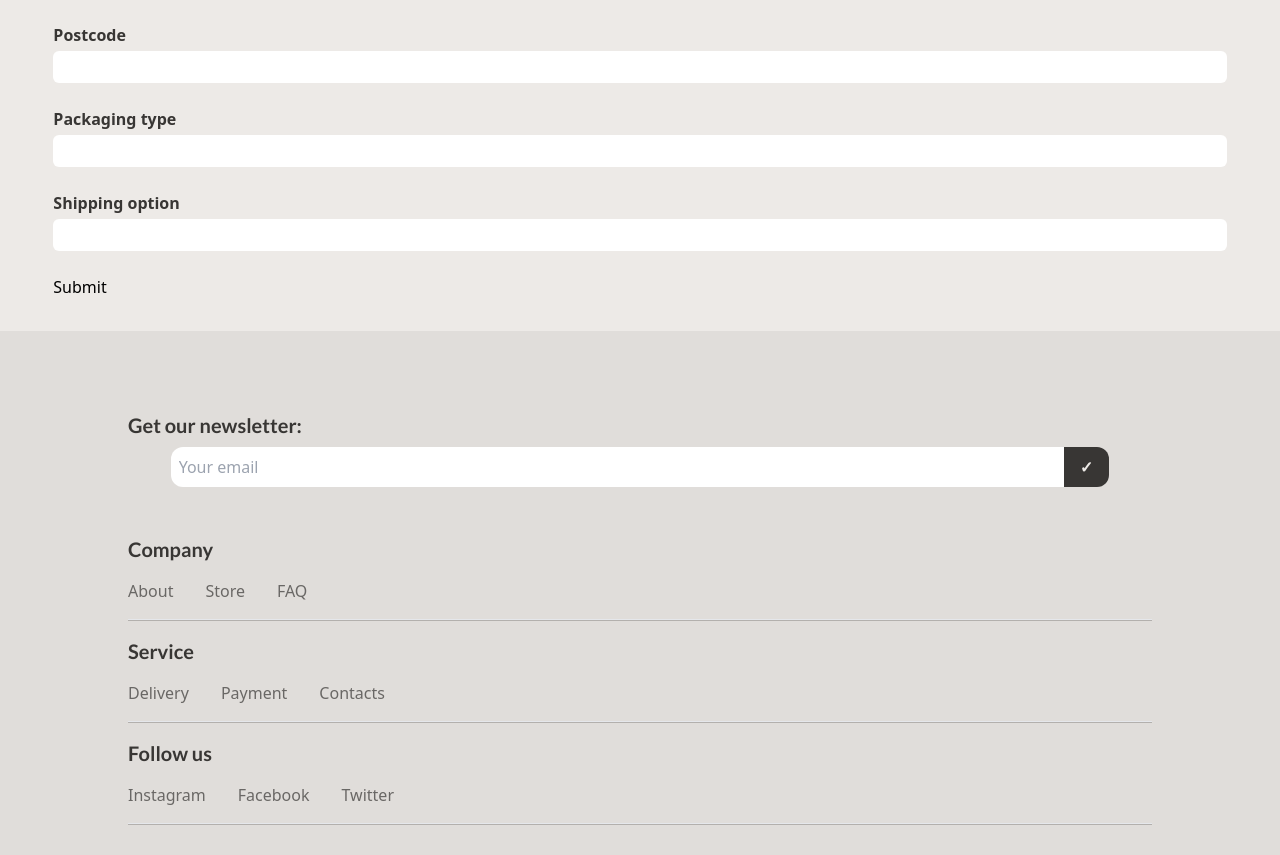
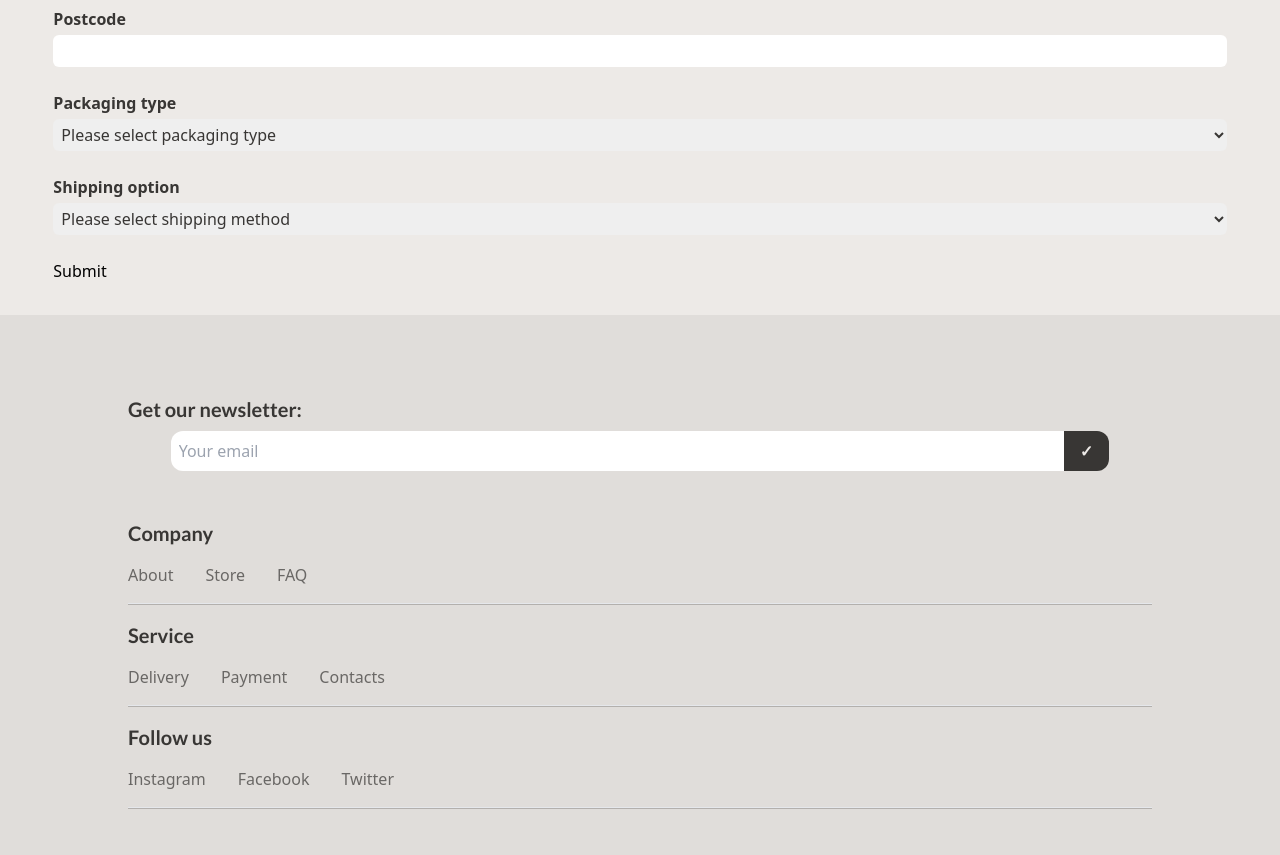
Before and after one commit to Ymmraf/ecommerce-dashboard-mockup, a Next.js app: page /checkout in a window 1280 px wide. Shown: the part 1100-1955 px from the top of the page. Built offline with nearby package versions, Linux system fonts and the light colour scheme.

Commit message:
implement feature to POST a data to server side

```diff
--- a/app/checkout/api/route.ts
+++ b/app/checkout/api/route.ts
@@ -0,0 +1,7 @@
+import { NextResponse } from "next/server"
+
+export async function POST(request: Request) {
+    const requestData = await request.json()
+    console.log(requestData)
+    return NextResponse.json({requestData})
+}
--- a/app/checkout/page.tsx
+++ b/app/checkout/page.tsx
@@ -1,18 +1,118 @@
 "use client";
 import { useAtom } from "jotai";
-import { cart } from "../atom/state";
+import { CartProduct, cart } from "../atom/state";
 import Breadcrumbs from "../ui/Breadcrumbs";
 import { getSum, getTotalFee } from "../utils/getSum";
 import CheckoutList from "../ui/CheckoutList";
 import DisplayTotalCheckout from "../ui/checkout/DisplayTotalCheckout";
 import Footer from "../ui/Footer";
-import { submitForm } from "./submit";
+import { useState } from "react";
+
+interface CustomerInfomation {
+  name: string;
+  phone: string;
+  email: string;
+  country: string;
+  town: string;
+  street: string;
+  postcode: string;
+  packaging: string;
+  shipping: string;
+}
 
 export default function Checkout() {
   const [productInCart] = useAtom(cart);
   const subTotal = getSum(productInCart);
   const deliveryFee = getTotalFee(productInCart);
   const total = subTotal + deliveryFee;
+
+  const [firstName, setFirstName] = useState("")
+  const [lastName, setLastName] = useState("")
+  const [phone, setPhone] = useState("")
+  const [email, setEmail] = useState("")
+  const [country, setCountry] = useState("")
+  const [town, setTown] = useState("")
+  const [street, setStreet] = useState("")
+  const [postcode, setPostcode] = useState("")
+  const [packaging, setPackaging] = useState("")
+  const [shipping, setShipping] = useState("")
+
+  function submitData(customerInfomation: CustomerInfomation, cart: CartProduct[]) {
+    const requestBody = {
+      ...customerInfomation,
+      order: cart.map(product => {
+        return {
+          product: product.product,
+          price: product.price,
+          quantity: product.quantity
+        }
+      })
+    }
+
+    console.log(requestBody)
+
+    fetch('/checkout/api', {
+      method: 'POST',
+      headers: {
+        'Content-Type': 'application/json',
+      },
+      body: JSON.stringify(requestBody)
+    })
+    .then(response => response.json())
+    .then(json => console.log(json))
+    .catch(error => console.log(error))
+  }
+
+  function handleSubmit() {
+    const customerInfomation = {
+      name : `${firstName} ${lastName}`,
+      phone: phone,
+      email: email,
+      country: country,
+      town: town,
+      street: street,
+      postcode: postcode,
+      packaging: packaging,
+      shipping: shipping
+    }
+    return customerInfomation
+  }
+
+  function handleChange(event: React.ChangeEvent<HTMLInputElement> | React.ChangeEvent<HTMLSelectElement>) : void {
+    const {name, value} = event.target
+    switch (name) {
+      case 'firstName':
+        setFirstName(value)
+        break
+      case 'lastName':
+        setLastName(value)
+        break
+      case 'phone':
+        setPhone(value)
+        break
+      case 'email':
+        setEmail(value)
+        break
+      case 'country':
+        setCountry(value)
+        break
+      case 'town':
+        setTown(value)
+        break
+      case 'street':
+        setStreet(value)
+        break
+      case 'postcode':
+        setPostcode(value)
+        break
+      case 'packaging':
+        setPackaging(value)
+        break
+      case 'shipping':
+        setShipping(value)
+        break
+    }
+  }
 
   return (
     <>
@@ -31,7 +131,7 @@ export default function Checkout() {
           />
         </section>
         <section className="my-8">
-          <form action={submitForm}>
+          <form>
           <div>
             <h2 className="text-coal font-semibold text-xl mb-2">
               Personal information:
@@ -39,19 +139,19 @@ export default function Checkout() {
             <div className="space-y-6 mb-6">
               <div>
                 <label className="block text-coal font-semibold mb-1" htmlFor="firstName">First name</label>
-                <input className="block w-full p-1 rounded-md ring-leaf text-coal" type="text" name="firstName" id="firstName" required={true}/>
+                <input className="block w-full p-1 rounded-md text-coal" type="text" name="firstName" id="firstName" required={true} onChange={handleChange} value={firstName}/>
               </div>
               <div className="">
                 <label className="block text-coal font-semibold mb-1" htmlFor="lastName">Last name</label>
-                <input className="block w-full p-1 rounded-md ring-leaf text-coal" type="text" name="lastName" id="lastName" required={true}/>
+                <input className="block w-full p-1 rounded-md text-coal" type="text" name="lastName" id="lastName" required={true} onChange={handleChange} value={lastName}/>
               </div>
               <div className="">
                 <label className="block text-coal font-semibold mb-1" htmlFor="phone">Phone</label>
-                <input className="block w-full p-1 rounded-md ring-leaf text-coal" type="tel" name="phone" id="phone" required={true}/>
+                <input className="block w-full p-1 rounded-md text-coal" type="tel" name="phone" id="phone" required={true} onChange={handleChange} value={phone}/>
               </div>
               <div className="">
                 <label className="block text-coal font-semibold mb-1" htmlFor="email">Email</label>
-                <input className="block w-full p-1 rounded-md ring-leaf text-coal" type="email" name="email" id="email" required={true}/>
+                <input className="block w-full p-1 rounded-md text-coal" type="email" name="email" id="email" required={true} onChange={handleChange} value={email}/>
               </div>
             </div>
           </div>
@@ -62,34 +162,42 @@ export default function Checkout() {
             <div className="space-y-6 mb-6">
               <div>
                 <label className="block text-coal font-semibold mb-1" htmlFor="country">Country / Region</label>
-                <input className="block w-full p-1 rounded-md ring-leaf text-coal" type="text" name="country" id="country" required={true}/>
+                <input className="block w-full p-1 rounded-md text-coal" type="text" name="country" id="country" required={true} onChange={handleChange} value={country}/>
               </div>
               <div className="">
-                <label className="block text-coal font-semibold mb-1" htmlFor="Town">Town / City</label>
-                <input className="block w-full p-1 rounded-md ring-leaf text-coal" type="text" name="Town" id="Town" required={true}/>
+                <label className="block text-coal font-semibold mb-1" htmlFor="town">Town / City</label>
+                <input className="block w-full p-1 rounded-md text-coal" type="text" name="town" id="town" required={true} onChange={handleChange} value={town}/>
               </div>
               <div className="">
                 <label className="block text-coal font-semibold mb-1" htmlFor="street">Street</label>
-                <input className="block w-full p-1 rounded-md ring-leaf text-coal" type="tel" name="street" id="street" required={true}/>
+                <input className="block w-full p-1 rounded-md text-coal" type="tel" name="street" id="street" required={true} onChange={handleChange} value={street}/>
               </div>
               <div className="">
                 <label className="block text-coal font-semibold mb-1" htmlFor="postcode">Postcode</label>
-                <input className="block w-full p-1 rounded-md ring-leaf text-coal" type="number" name="postcode" id="postcode" required={true}/>
+                <input className="block w-full p-1 rounded-md text-coal" type="number" name="postcode" id="postcode" required={true} onChange={handleChange} value={postcode}/>
               </div>
               <div className="">
-                <label className="block text-coal font-semibold mb-1" htmlFor="package">Packaging type</label>
-                <input className="block w-full p-1 rounded-md ring-leaf text-coal" type="text" name="package" id="package" required={true}/>
+                <label className="block text-coal font-semibold mb-1" htmlFor="packaging">Packaging type</label>
+                <select className="block w-full p-1 rounded-md text-coal" name="packaging" id="packaging" required={true} onChange={handleChange} value={packaging}>
+                  <option value="" disabled>Please select packaging type</option>
+                  <option value="cardboard">Cardboard</option>
+                  <option value="bioplastic">Bioplastic</option>
+                </select>
               </div>
               <div className="">
                 <label className="block text-coal font-semibold mb-1" htmlFor="shipping">Shipping option</label>
-                <input className="block w-full p-1 rounded-md ring-leaf text-coal" type="text" name="shipping" id="shipping" required={true}/>
+                <select className="block w-full p-1 rounded-md text-coal" name="shipping" id="shipping" required={true} onChange={handleChange} value={shipping}>
+                  <option value="" disabled>Please select shipping method</option>
+                  <option value="courier">By courier</option>
+                  <option value="self">Self-serve</option>
+                </select>
               </div>
             </div>
           </div>
+          </form>
           <div>
-            <button type="submit">Submit</button>
+            <button onClick={() => submitData(handleSubmit(), productInCart)}>Submit</button>
           </div>
-          </form>
         </section>
       </main>
       <Footer />
--- a/app/ui/CheckoutList.tsx
+++ b/app/ui/CheckoutList.tsx
@@ -46,7 +46,7 @@ export default function CheckoutList() {
   }
 
   return (
-    <div className="overflow-scroll space-y-3 max-h-full">
+    <div className="space-y-3 max-h-full">
       {productInCart.map((product, index) => (
         <div key={index}>
           <div className="h-24 flex gap-x-2 p-2">
```
